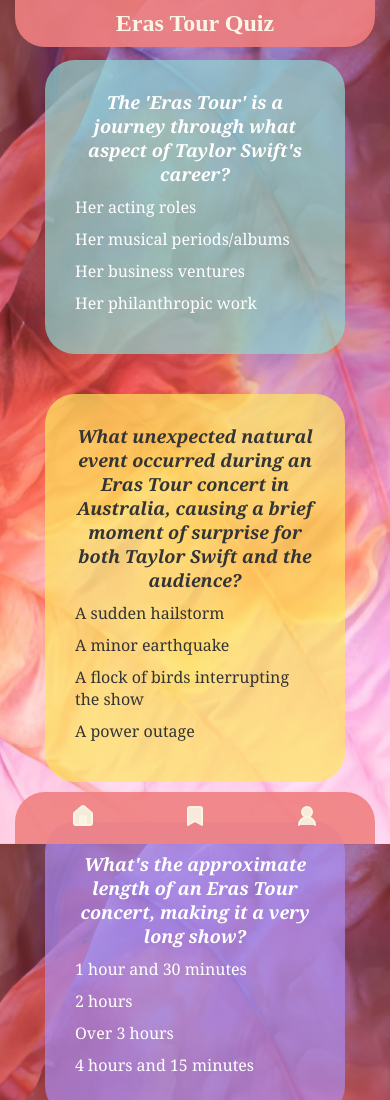
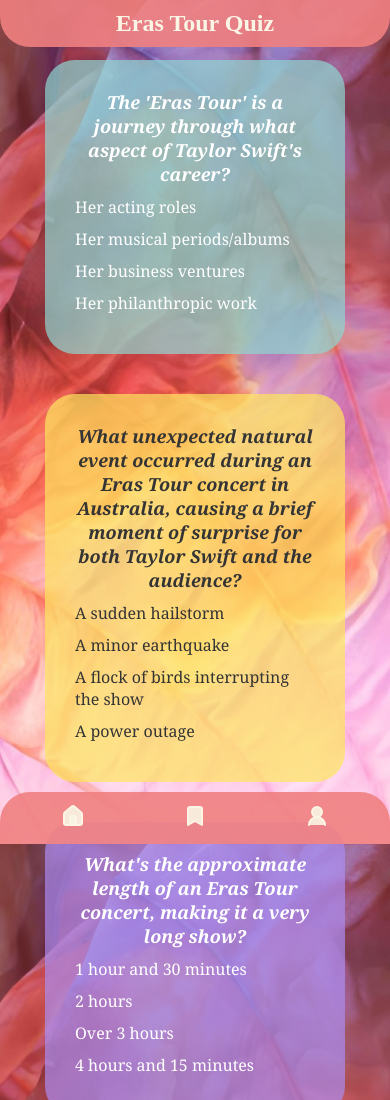
Before and after one commit to alohafhell/TS-quiz, a plain HTML site: page index.html in a window 390 px wide. Shown: the top 1100 px of the page. Drawn offline with Linux system fonts and the light colour scheme.

Commit message:
add responsive width

```diff
--- a/card.css
+++ b/card.css
@@ -22,7 +22,7 @@ ol.answer {
   justify-content: center;
   flex-direction: column;
   align-items: center;
-  max-width: 360px;
+  max-width: 100%;
   margin: 0 auto;
 }
 
--- a/footer.css
+++ b/footer.css
@@ -1,7 +1,7 @@
 footer {
   position: fixed;
   bottom: 0;
-  width: 360px;
+  width: 100%;
   background-color: rgba(240, 128, 128, 0.9);
   margin: 0 auto;
   left: 0;
--- a/header.css
+++ b/header.css
@@ -1,7 +1,7 @@
 h1 {
   position: fixed;
   top: 0;
-  width: 360px;
+  width: 100%;
   background-color: rgba(
     240,
     128,
--- a/style.css
+++ b/style.css
@@ -15,7 +15,7 @@ h1 {
 h1 {
   position: fixed;
   top: 0;
-  width: 360px;
+  width: 100%;
   background-color: rgba(
     240,
     128,
@@ -33,7 +33,7 @@ h1 {
 
 body {
   background-image: url("./body\ background.jpg");
-  background-size: 360px 100%;
+  background-size: 100% 100%;
   background-repeat: no-repeat;
   background-attachment: fixed;
   background-position: center top;
@@ -71,7 +71,7 @@ ol.answer {
   justify-content: center;
   flex-direction: column;
   align-items: center;
-  max-width: 360px;
+  max-width: 100%;
   margin: 0 auto;
 }
 
@@ -149,7 +149,7 @@ ol.answer li {
 footer {
   position: fixed;
   bottom: 0;
-  width: 360px;
+  width: 100%;
   background-color: rgba(240, 128, 128, 0.9);
   margin: 0 auto;
   left: 0;
```
